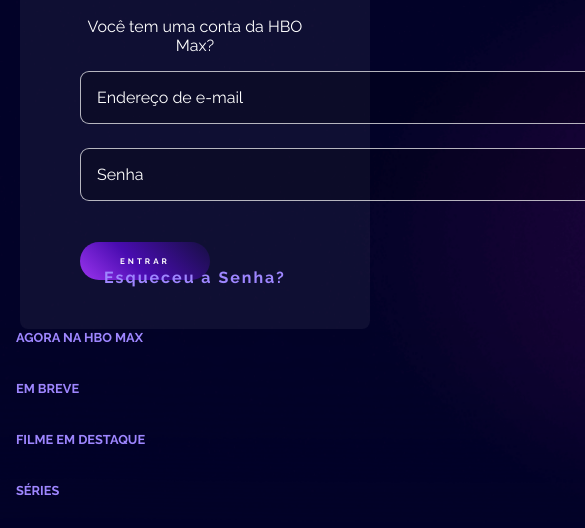
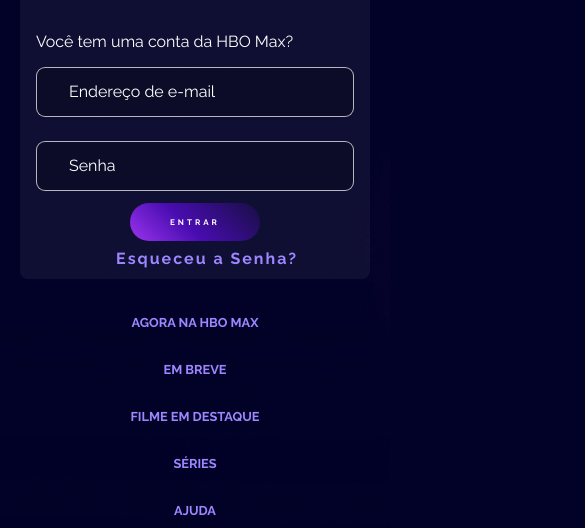
Before and after one commit to danHamash/hbomax-desafio-css, a plain HTML site: page hbomax-template-desafio/signIn.html in a window 390 px wide. Shown: the part 238-766 px from the top of the page, 585 px wide, since content can reach past the window. Drawn offline with Linux system fonts and the light colour scheme.

Commit message:
responsividade login

```diff
--- a/hbomax-template-desafio/assets/css/login.css
+++ b/hbomax-template-desafio/assets/css/login.css
@@ -11,7 +11,6 @@
     align-items: center;
     font-family: "Quicksand", sans-serif;
     width: 100%;
-    height: 65%;
     padding: 20px;
 }
 .login-title{
@@ -40,7 +39,7 @@
     justify-content: center;
     align-items: center;
     margin-bottom: 1.5rem;
-    width: 700px;
+    width: 100%;
     height: 53px;
     background: var(--form-field-bg-color);
     outline:none ;
--- a/hbomax-template-desafio/assets/css/style.css
+++ b/hbomax-template-desafio/assets/css/style.css
@@ -415,6 +415,23 @@
   display: flex;
   flex-direction: column;
 }
+
+.card-offer h1{
+  margin-top: 1rem;
+}
+.card-info li {
+  font-size: .8rem;
+}
+.btn-card-info {
+  display: flex;
+  justify-content: space-between;
+}
+.assinatura-card {
+  padding: 1rem;
+}
+.assinatura-anual{
+  margin-top: 1rem;
+}
 .header-container{
  padding: 0;
   width: 100%;
@@ -422,27 +439,14 @@
 .header__marcas{
   margin-top: 6rem;
 }
-  .header__title, .header__title span, .assinatura__preco, .plano-title, .content-title,.valor, .card-offer h1 {
+.header__title, .header__title span, .assinatura__preco, .plano-title, .content-title,.valor, .card-offer h1 {
     font-size: 1rem;
-}
-.card-offer h1{
-  margin-top: 1rem;
 }
 .plano-title {
   margin-top: 1rem;
 }
-.assinatura-card {
-  padding: 0;
-}
-.card-info li {
-  font-size: .8rem;
-}
 .btn-assinatura {
   font-size: .5rem;
-}
-.btn-card-info {
-  display: flex;
-  justify-content: space-between;
 }
 .products-content img{
   width: 150px;
@@ -452,10 +456,8 @@
   display: flex;
   flex-direction: column;
 }
-
 .product{
   width: 150px;
-
 }
 .underline {
   display: flex;
@@ -475,7 +477,31 @@
 .footer-list li {
   margin: 1rem;
 }
-.footer-list li a{
+.footer-list li a, .assinatura-anual, .assinatura{
+  display: flex;
+  flex-direction: column;
   font-size: .8rem;
+  justify-content: center;
+  align-items: center;
+}
+
+/*login*/
+.input-container input, .login {
+  height: 100%;
+  width: 100%;
+  padding: 1rem;
+}
+.senha-reset{
+  margin: .5rem;
+}
+.main-link {
+  display: flex;
+  flex-direction: column;
+  justify-content: center;
+  align-items: center;
+  margin: 1rem 0 1.5rem 0;
+}
+.btn-assinatura{
+  margin: 0 auto;
 }
 }
```
